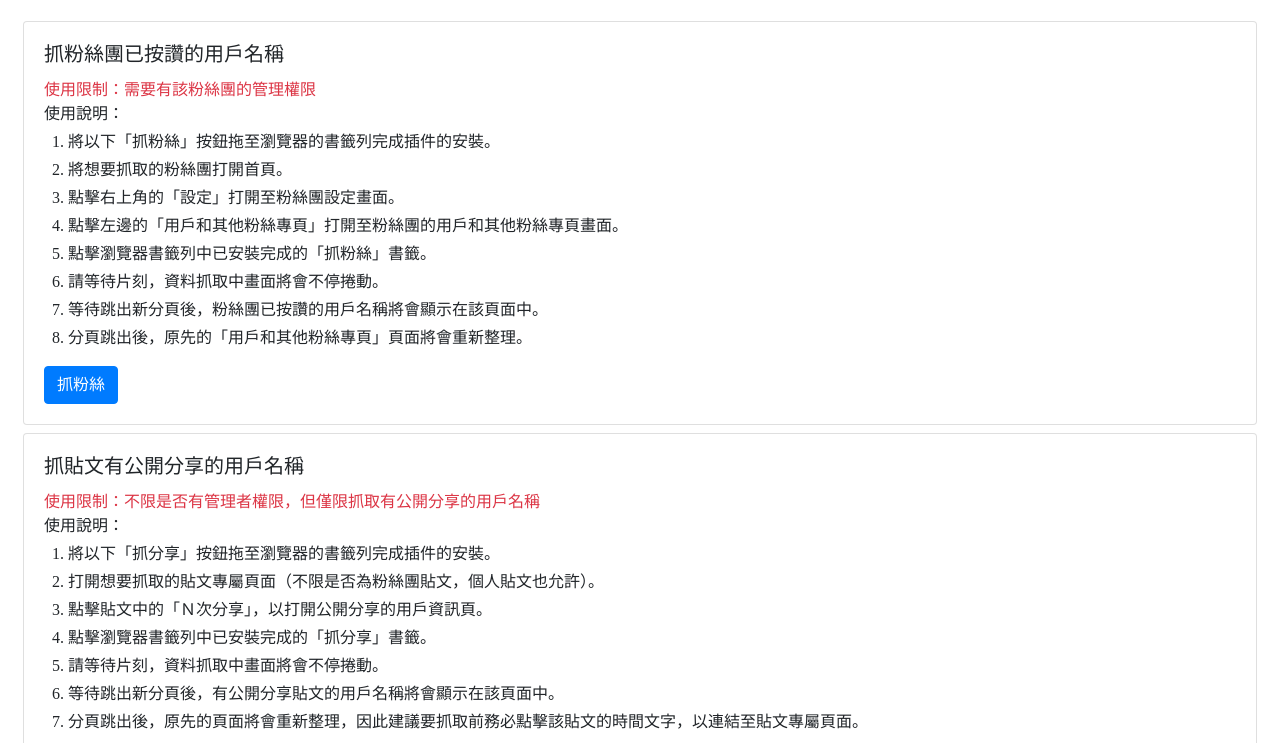
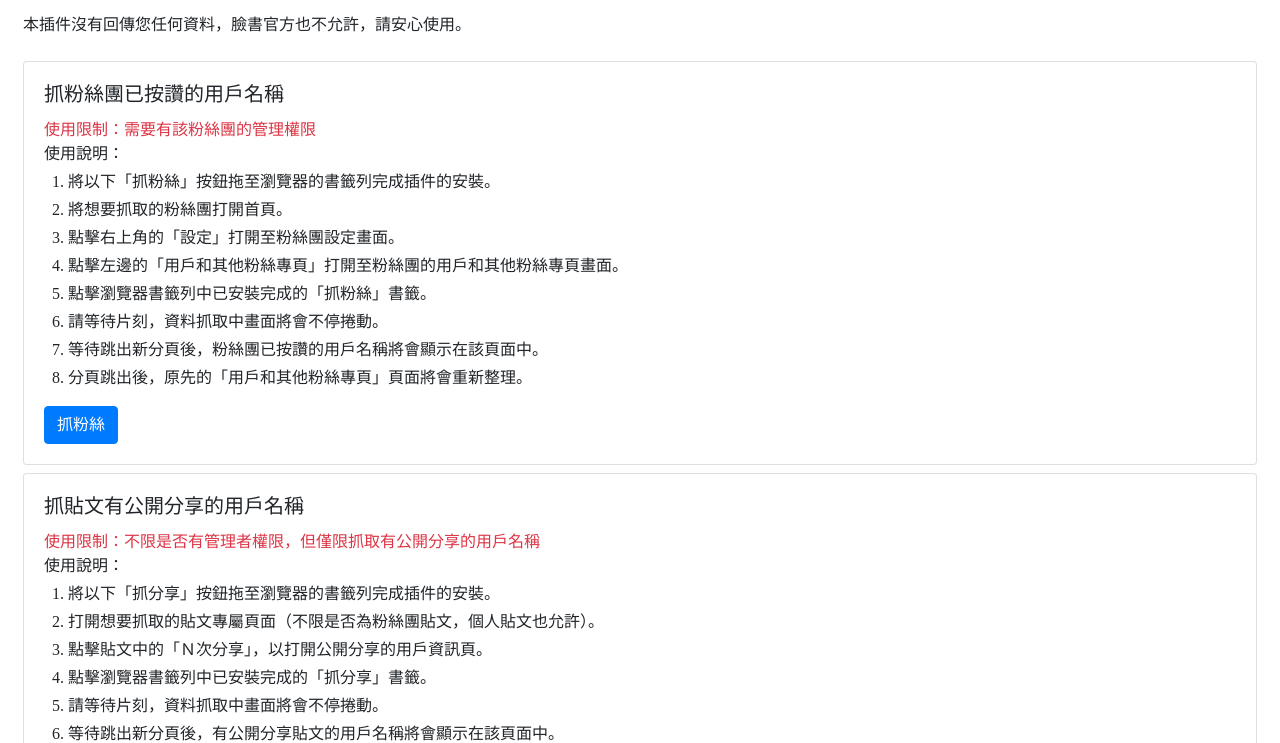
Before and after one commit to lloyd3126/GetFacebookDataByBookmark, a plain HTML site: page index.html in a window 1280 px wide. Shown: the part 171-914 px from the top of the page. Drawn offline with nearby package versions, Linux system fonts and the light colour scheme.

Commit message:
Update index.html

```diff
--- a/index.html
+++ b/index.html
@@ -15,6 +15,7 @@
       <div class="col-sm-12 mt-4 mb-2">
         <h1>臉書粉絲團抽獎插件</h1>
         <p>拖動以下的按鈕至瀏覽器的書籤列，即可完成插件的安裝。</p>
+        <p>本插件沒有回傳您任何資料，臉書官方也不允許，請安心使用。</p>
       </div>
       <div class="col-sm-12 mb-2">
         <div class="card">
```
